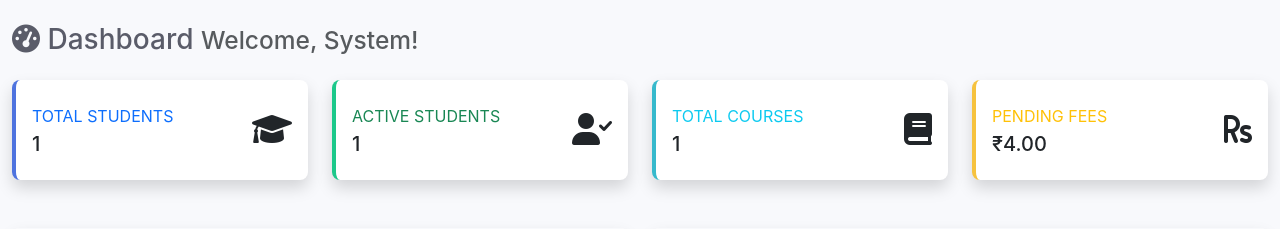
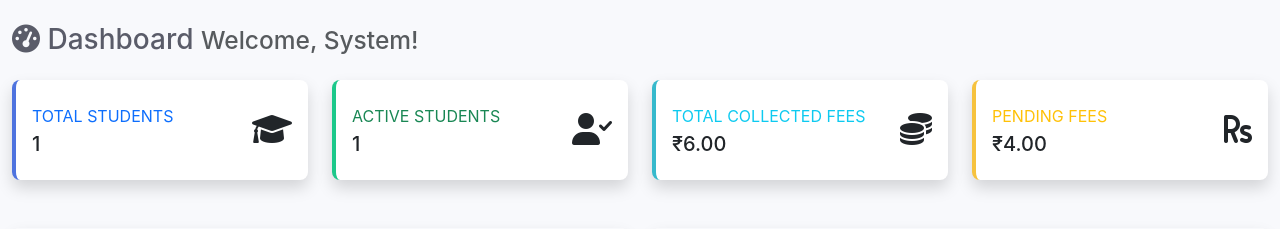
Before and after one commit to vishal0soni/SRBMCCollegeERP_Final, a Flask app: page /dashboard in a window 1280 px wide. Shown: the part 379-608 px from the top of the page. Run offline with Flask 3, Linux system fonts and the light colour scheme; a user stored in the database is signed in; tables that the repository leaves empty hold one stand-in row (values such as "Sample post"); some libraries are stand-ins or nearby versions.

Commit message:
Assistant checkpoint: Updated dashboard with dynamic Total Collected Fees
Assistant generated file changes:
- routes.py: Update dashboard statistics to include dynamic data with Total Collected Fees
- templates/dashboard.html: Update dashboard template to show Total Collected Fees instead of Total Courses, Update recent activities section to show dynamic data properly, Update recent payments section to show dynamic data properly

---

User prompt:

On dashboard Page, Replace Total Courses to Total Collected Fees from center blocks. put every data dynamic include Total Students, Active Students, Total Collected Fees, Pending Fees also update widget with dynamic data.

Replit-Commit-Author: Assistant
Replit-Commit-Session-Id: b4f4f7dd-b491-436c-8978-cc45aec2e7b2

```diff
--- a/routes.py
+++ b/routes.py
@@ -45,17 +45,45 @@ def logout():
 @login_required
 def dashboard():
     # Get dashboard statistics
+    total_students = Student.query.count()
+    active_students = Student.query.filter_by(dropout_status='Active').count()
+
+    # Calculate total collected fees from all installments
+    total_collected_fees = db.session.query(
+        func.sum(
+            (CollegeFees.installment_1 or 0) +
+            (CollegeFees.installment_2 or 0) +
+            (CollegeFees.installment_3 or 0) +
+            (CollegeFees.installment_4 or 0) +
+            (CollegeFees.installment_5 or 0) +
+            (CollegeFees.installment_6 or 0)
+        )
+    ).scalar() or 0
+
+    # Calculate pending fees (total fees - collected fees)
+    pending_fees = db.session.query(
+        func.sum(
+            (CollegeFees.total_fee or 0) -
+            ((CollegeFees.installment_1 or 0) +
+             (CollegeFees.installment_2 or 0) +
+             (CollegeFees.installment_3 or 0) +
+             (CollegeFees.installment_4 or 0) +
+             (CollegeFees.installment_5 or 0) +
+             (CollegeFees.installment_6 or 0))
+        )
+    ).scalar() or 0
+
+    # Ensure pending fees is not negative
+    pending_fees = max(0, pending_fees)
+
     stats = {
-        'total_students': Student.query.count(),
-        'active_students': Student.query.filter_by(dropout_status='Active').count(),
-        'total_courses': Course.query.count(),
-        'pending_fees': db.session.query(func.sum(CollegeFees.total_fee -
-                                                  (CollegeFees.installment_1 + CollegeFees.installment_2 +
-                                                   CollegeFees.installment_3 + CollegeFees.installment_4 +
-                                                   CollegeFees.installment_5 + CollegeFees.installment_6))).scalar() or 0
+        'total_students': total_students,
+        'active_students': active_students,
+        'total_collected_fees': total_collected_fees,
+        'pending_fees': pending_fees
     }
 
-    # Recent activities
+    # Recent activities - get dynamic data
     recent_students = Student.query.order_by(Student.created_at.desc()).limit(5).all()
     recent_payments = Invoice.query.order_by(Invoice.date_time.desc()).limit(5).all()
 
--- a/templates/dashboard.html
+++ b/templates/dashboard.html
@@ -51,11 +51,11 @@
             <div class="card-body">
                 <div class="row no-gutters align-items-center">
                     <div class="col mr-2">
-                        <div class="text-xs font-weight-bold text-info text-uppercase mb-1">Total Courses</div>
-                        <div class="h5 mb-0 font-weight-bold text-gray-800">{{ stats.total_courses }}</div>
+                        <div class="text-xs font-weight-bold text-info text-uppercase mb-1">Total Collected Fees</div>
+                        <div class="h5 mb-0 font-weight-bold text-gray-800">₹{{ "%.2f"|format(stats.total_collected_fees) }}</div>
                     </div>
                     <div class="col-auto">
-                        <i class="fas fa-book fa-2x text-gray-300"></i>
+                        <i class="fas fa-coins fa-2x text-gray-300"></i>
                     </div>
                 </div>
             </div>
@@ -128,8 +128,8 @@
                             <tr>
                                 <td>{{ student.student_unique_id }}</td>
                                 <td>{{ student.first_name }} {{ student.last_name }}</td>
-                                <td>{{ student.current_course }}</td>
-                                <td>{{ student.created_at.strftime('%d/%m/%Y') }}</td>
+                                <td>{{ student.current_course or 'N/A' }}</td>
+                                <td>{{ student.created_at.strftime('%d/%m/%Y') if student.created_at else 'N/A' }}</td>
                             </tr>
                             {% endfor %}
                         </tbody>
@@ -164,8 +164,8 @@
                             <tr>
                                 <td>{{ payment.invoice_number }}</td>
                                 <td>{{ payment.student.first_name }} {{ payment.student.last_name }}</td>
-                                <td>₹{{ payment.invoice_amount }}</td>
-                                <td>{{ payment.date_time.strftime('%d/%m/%Y') }}</td>
+                                <td>₹{{ "%.2f"|format(payment.invoice_amount) }}</td>
+                                <td>{{ payment.date_time.strftime('%d/%m/%Y') if payment.date_time else 'N/A' }}</td>
                             </tr>
                             {% endfor %}
                         </tbody>
```
